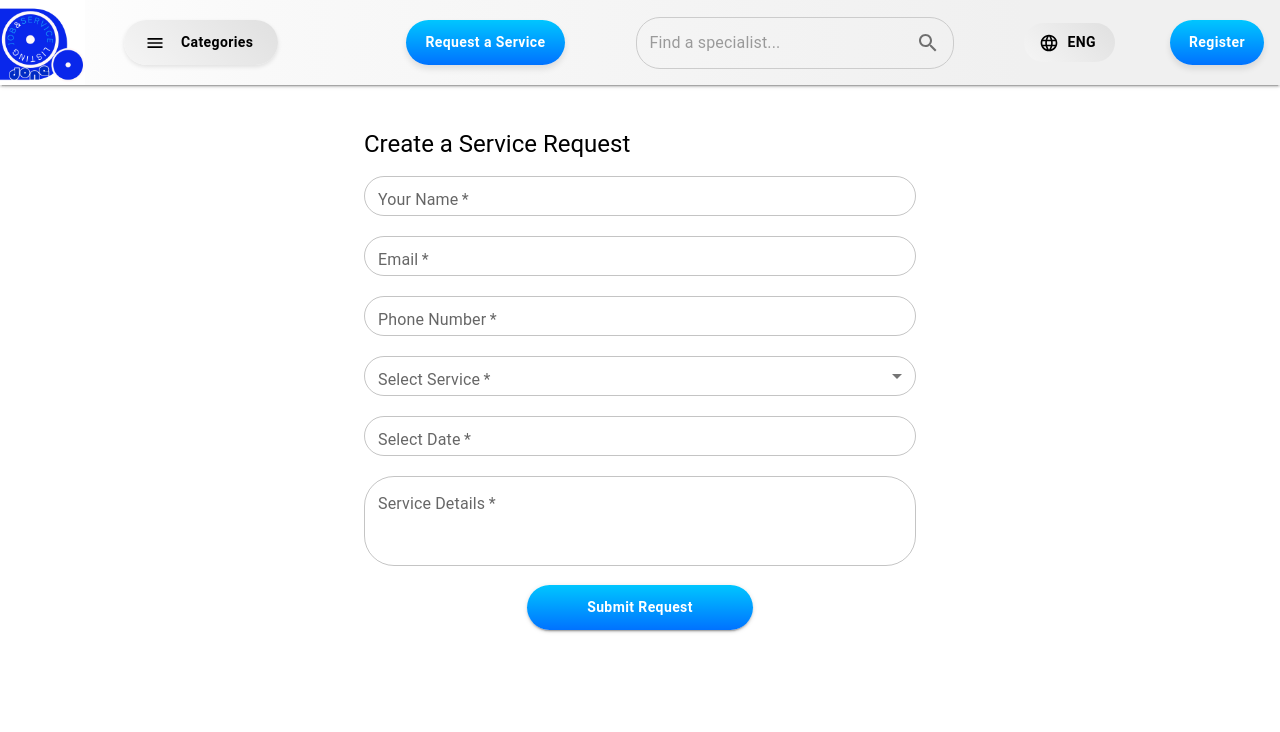
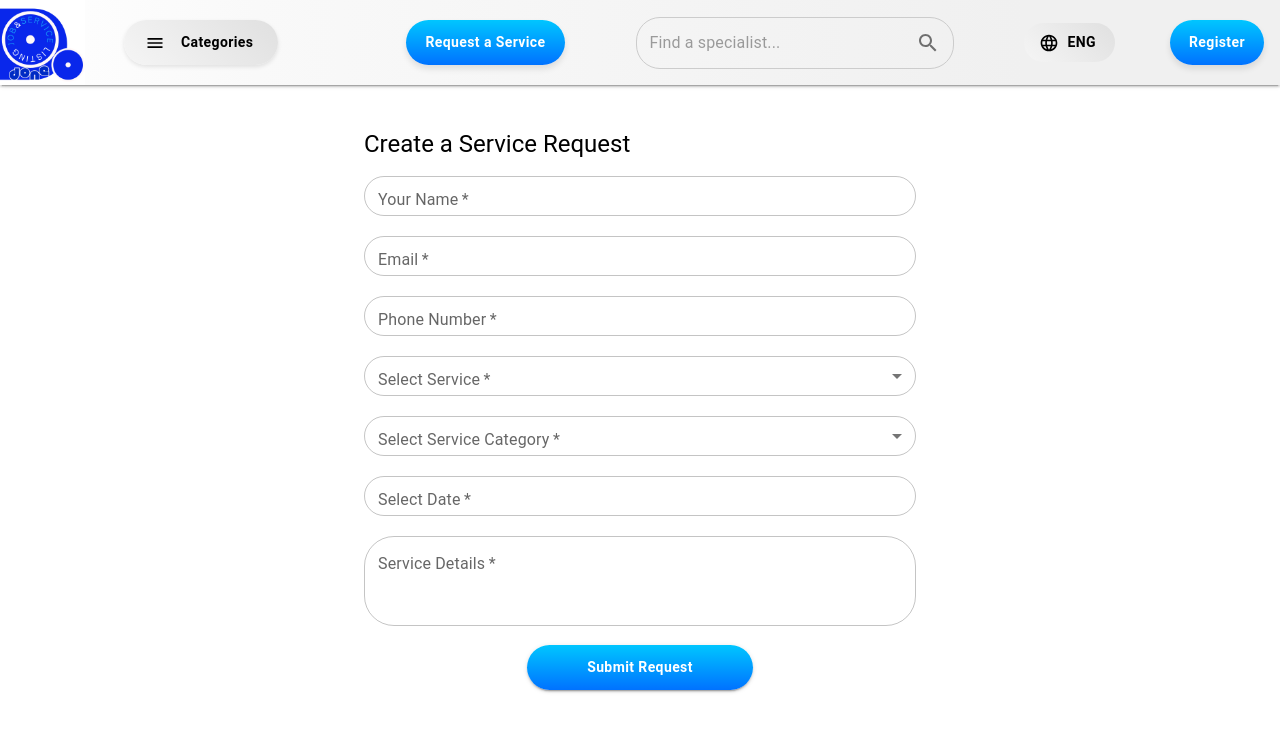
Before and after one commit to Vhkan/dodone, a Next.js app: page /request-service in a window 1280 px wide. Shown: the top 732 px of the page. Built offline with nearby package versions, Linux system fonts and the light colour scheme.

Commit message:
add service selection otion to service request page

```diff
--- a/src/pages/request-service.tsx
+++ b/src/pages/request-service.tsx
@@ -224,6 +224,50 @@ const RequestServicePage: React.FC = () => {
             <option value="maintenance">Maintenance</option>
           </TextField>
 
+
+          {/* Service Selection */}
+          <TextField
+            select
+            fullWidth
+            margin="dense"
+            label="Select Service Category"
+            name="service"
+            value={formData.service}
+            onChange={handleChange}
+            required
+            SelectProps={{
+              native: true,
+            }}
+            sx={{
+              "& .MuiOutlinedInput-root": {
+                borderRadius: "30px",
+                height: "40px",
+                padding: "0",
+                "& select": {
+                  padding: "8px 14px",
+                },
+              },
+              "& .MuiInputLabel-root": {
+                fontSize: "1rem",
+                transform: "translate(14px, 12px) scale(1)",
+              },
+              "& .MuiInputLabel-root.Mui-focused": {
+                color: "#1976d2",
+                fontWeight: "bold",
+                transform: "translate(14px, -9px) scale(0.75)",
+              },
+              "& .MuiInputLabel-shrink": {
+                transform: "translate(14px, -9px) scale(0.75)",
+              },
+            }}
+          >
+            <option value=""></option>
+            <option value="repair">Home Specialist</option>
+            <option value="installation">Electronics Repair</option>
+            <option value="maintenance">Closing Repair</option>
+            <option value="maintenance">Auto Repair</option>
+          </TextField>
+
           <LocalizationProvider dateAdapter={AdapterDateFns}>
             <DatePicker
               label="Select Date"
```
